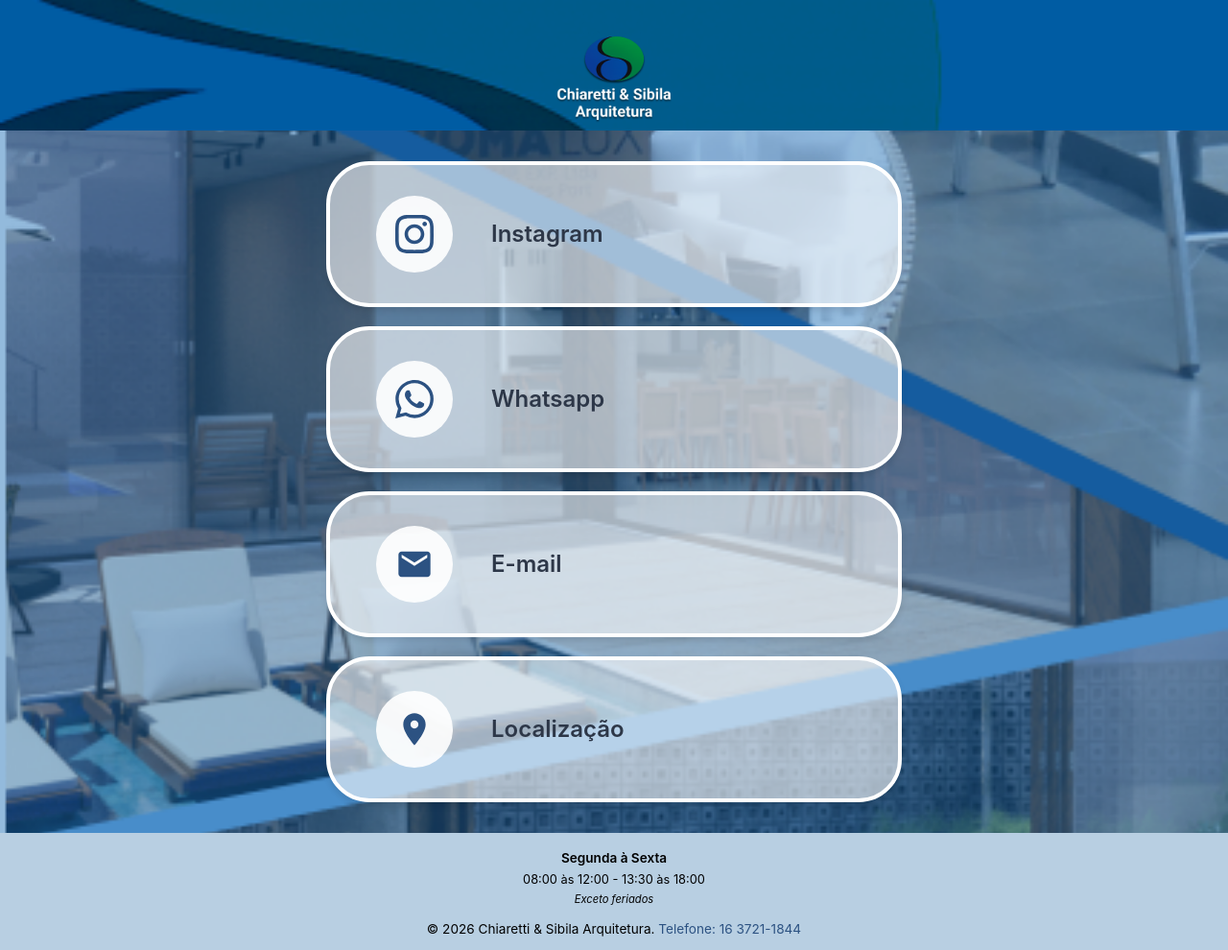
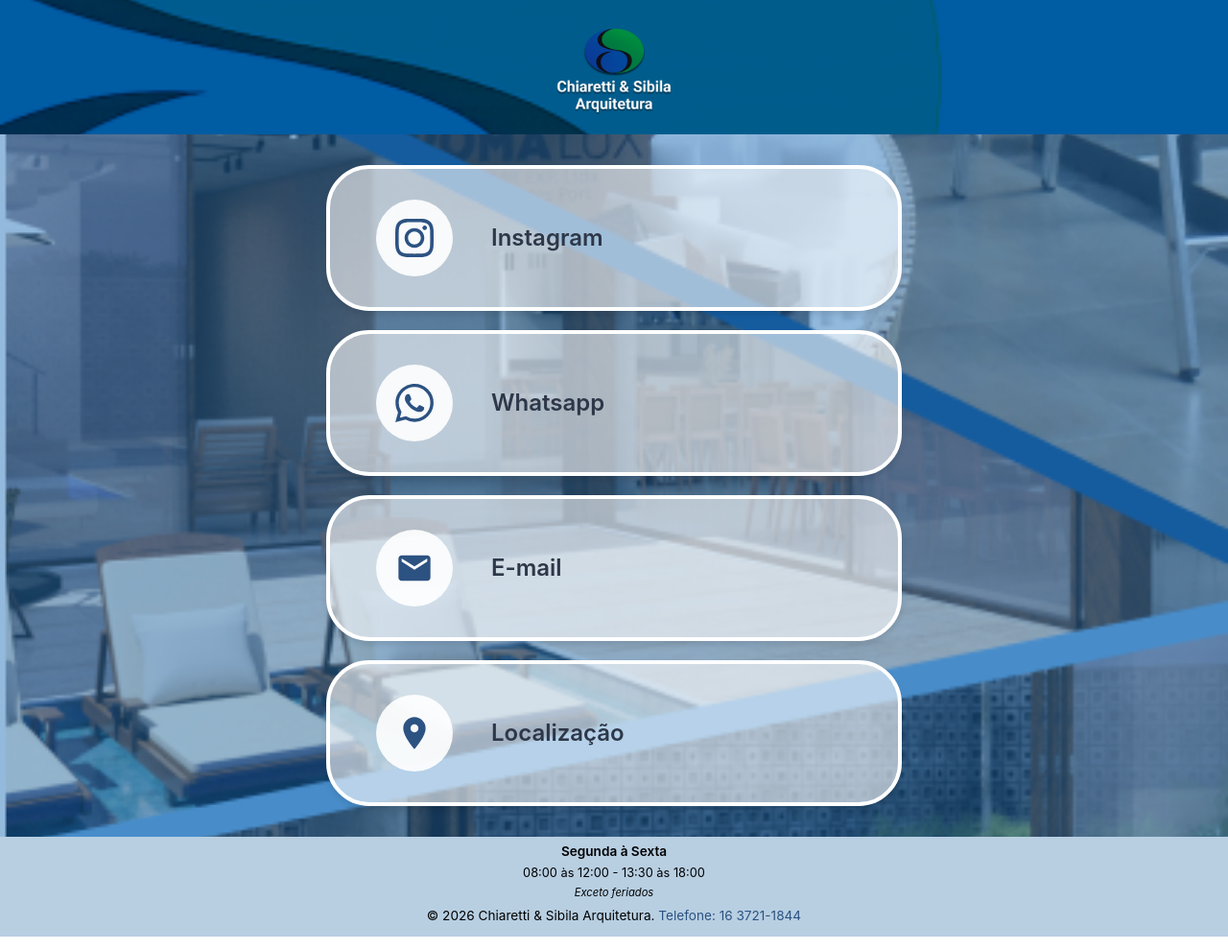
Before and after one commit to carlossibila/VisitCard, a plain HTML site: page index.html in a window 1280 px wide. Shown: the whole page at 96% size. Drawn offline with Linux system fonts and the light colour scheme.

Commit message:
FinalTunning

```diff
--- a/style.css
+++ b/style.css
@@ -41,7 +41,6 @@ body {
     background-position: center;
     background-repeat: no-repeat;
     color: var(--white);
-    padding: 0.5rem;
     text-align: center;
 }
 
@@ -51,6 +50,7 @@ body {
     display: flex;
     flex-direction: column;
     align-items: center;
+    padding-bottom: 20px;
 
 }
 
@@ -137,7 +137,7 @@ body {
 .footer {
     background-color: #B8CFE2;
     color: #000000;
-    padding: 1rem 1rem 0.75rem;
+    padding: 0.3rem 0.3rem 0.75rem;
     text-align: center;
 }
 
@@ -145,7 +145,7 @@ body {
     display: flex;
     flex-direction: column;
     gap: 0.1rem;
-    margin-bottom: 0.75rem;
+    margin-bottom: 0.3rem;
 }
 
 .footer-hours-label {
```
